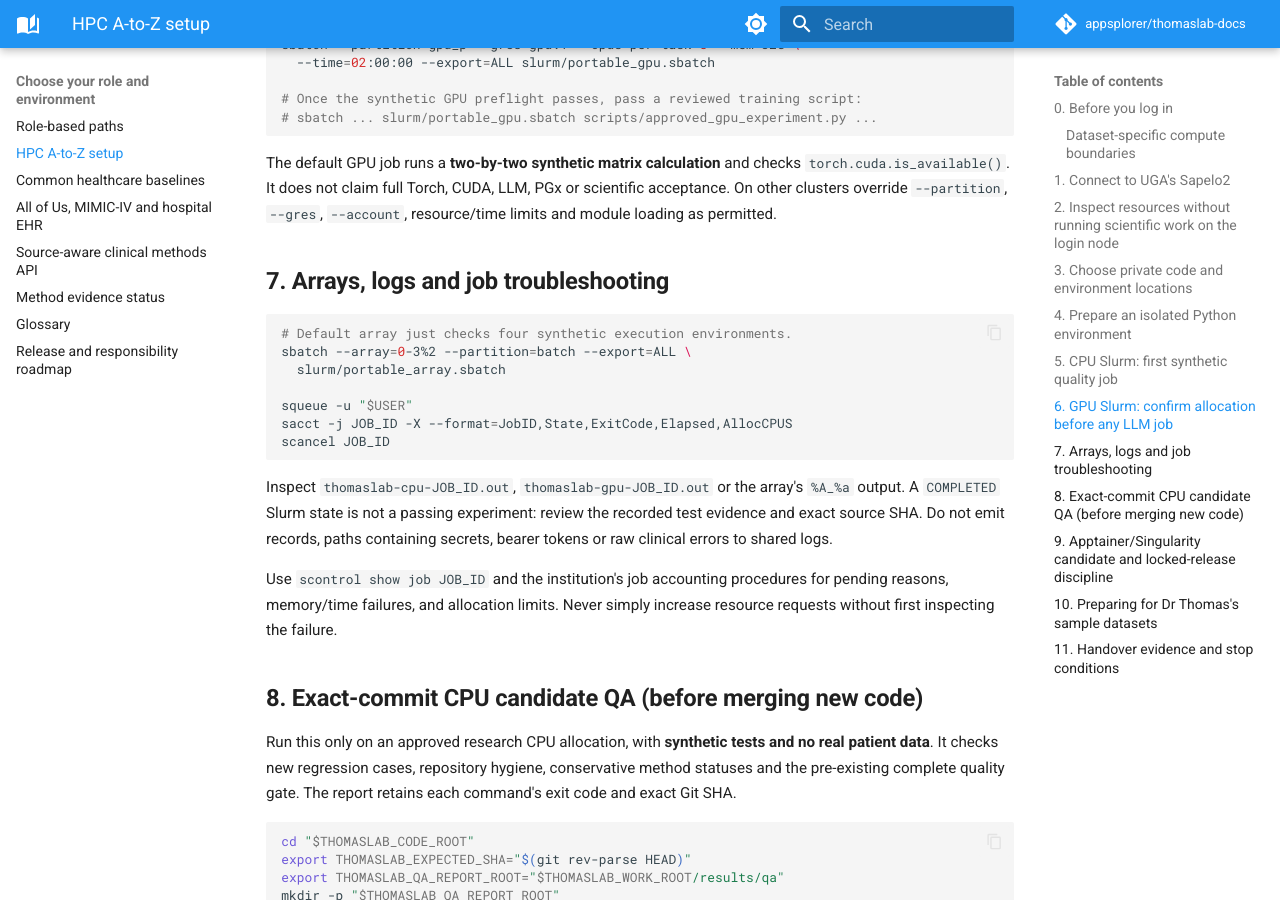
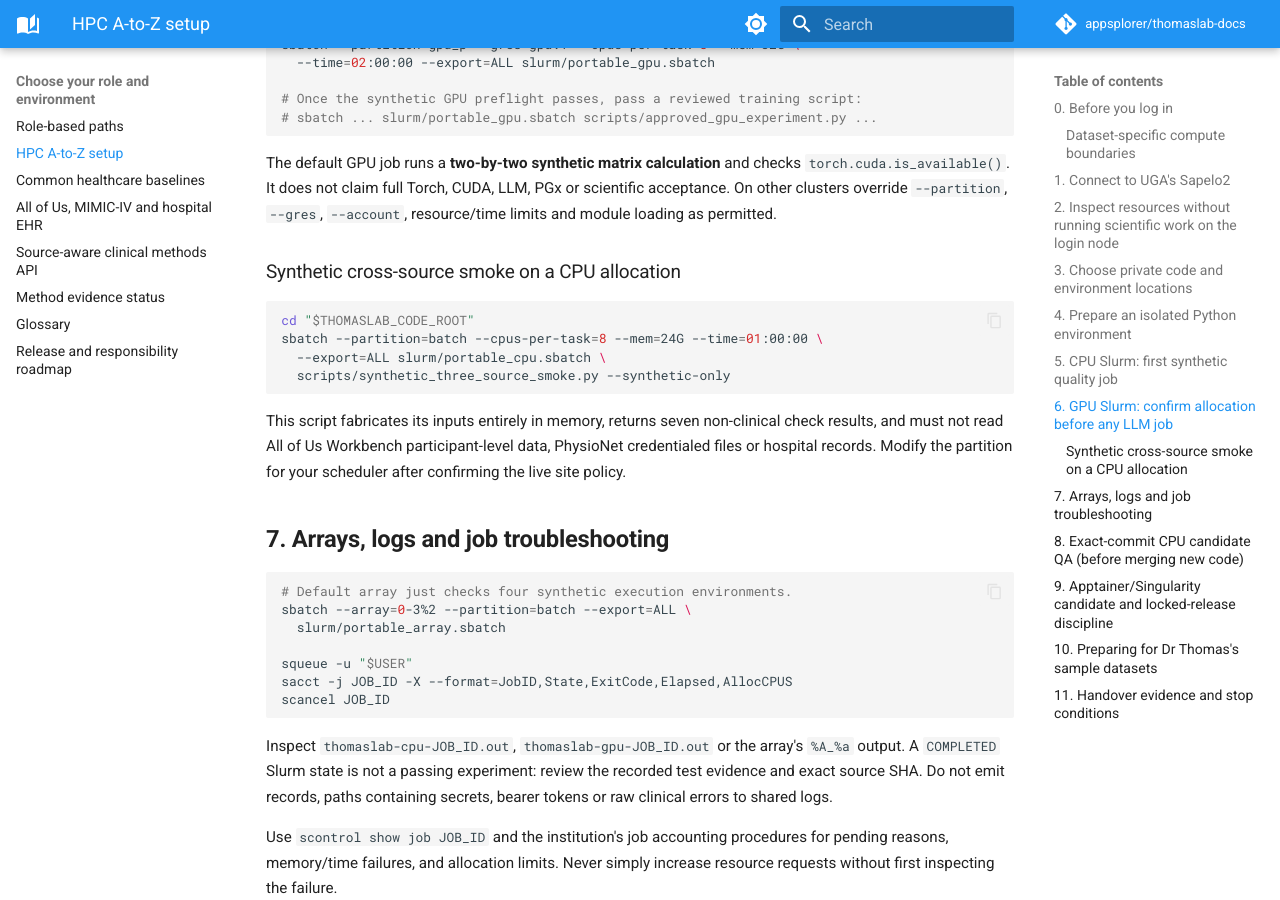
Before and after one commit to appsplorer/thomaslab-docs, an MkDocs documentation site: the page built from docs/guides/hpc-a-to-z.md, in a window 1280 px wide and 900 px high, scrolled down 3154 px. Built offline with MkDocs 1.6.1 and Material for MkDocs 9.7.7, drawn with Linux system fonts in a browser that asks for light colours; comment, search, counter and statistics services are not loaded.

Commit message:
docs(hpc): one-command synthetic All of Us/MIMIC/hospital verification without real data

```diff
--- a/docs/guides/hpc-a-to-z.md
+++ b/docs/guides/hpc-a-to-z.md
@@ -164,6 +164,20 @@ checks `torch.cuda.is_available()`. It does not claim full Torch, CUDA, LLM,
 PGx or scientific acceptance. On other clusters override `--partition`,
 `--gres`, `--account`, resource/time limits and module loading as permitted.
 
+### Synthetic cross-source smoke on a CPU allocation
+
+~~~bash
+cd "$THOMASLAB_CODE_ROOT"
+sbatch --partition=batch --cpus-per-task=8 --mem=24G --time=01:00:00 \
+  --export=ALL slurm/portable_cpu.sbatch \
+  scripts/synthetic_three_source_smoke.py --synthetic-only
+~~~
+
+This script fabricates its inputs entirely in memory, returns seven
+non-clinical check results, and must not read All of Us Workbench
+participant-level data, PhysioNet credentialed files or hospital records.
+Modify the partition for your scheduler after confirming the live site policy.
+
 ## 7. Arrays, logs and job troubleshooting
 
 ~~~bash
```
